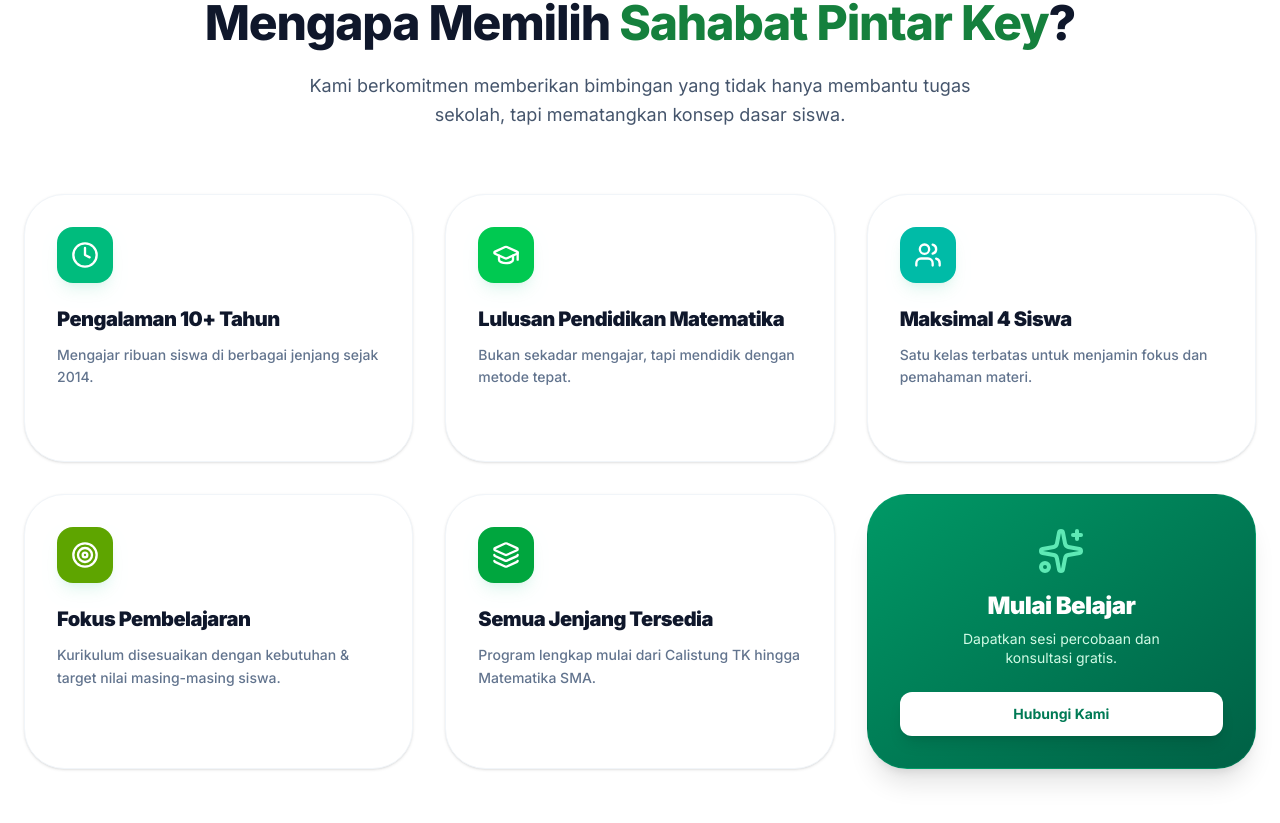
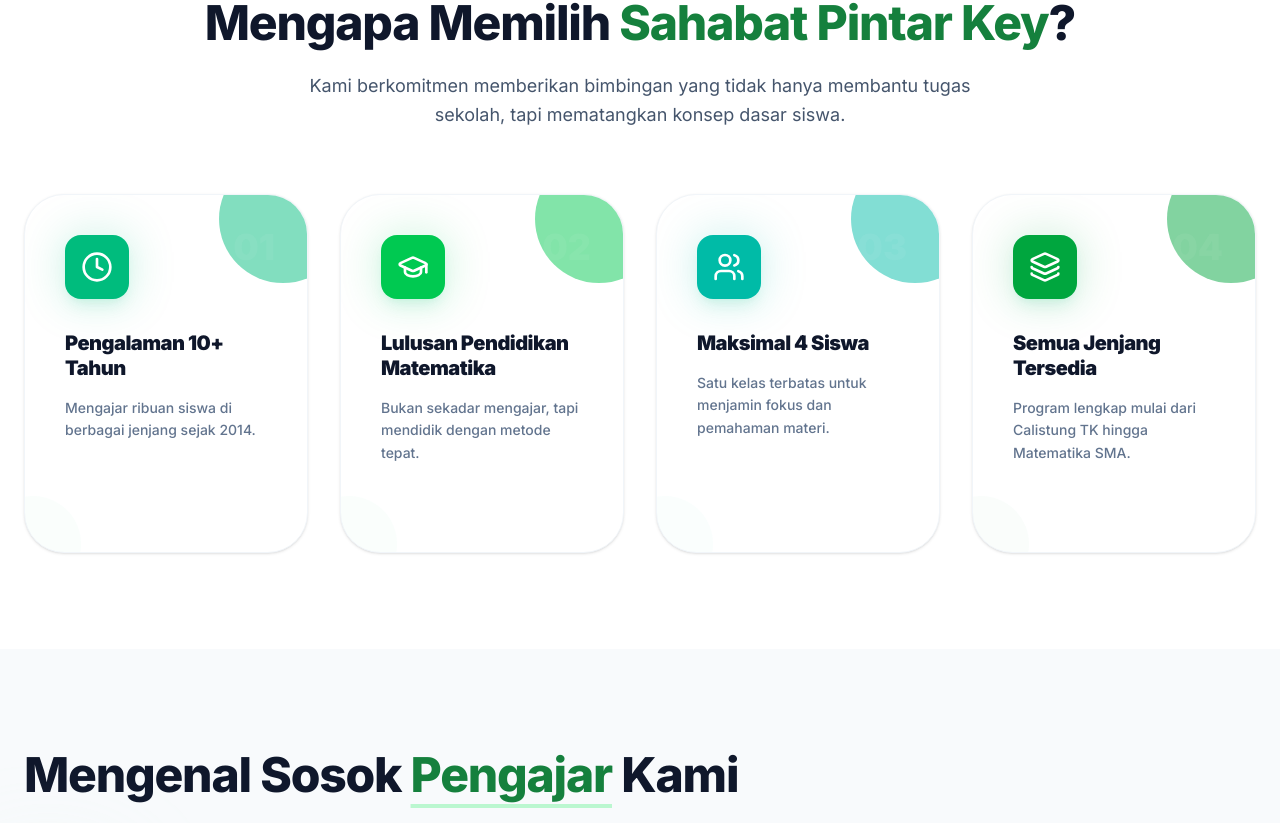
Before and after one commit to wahyualfrq/lesPrivatKey-Web, a Next.js app: page / in a window 1280 px wide. Shown: the part 857-1680 px from the top of the page. Built offline with nearby package versions, Linux system fonts and the light colour scheme.

Commit message:
Update Location coordinates and Refine Programs typography hierarchy

```diff
--- a/sections/Area.js
+++ b/sections/Area.js
@@ -67,7 +67,7 @@
         >
           <div className="relative z-10 aspect-[16/10] sm:aspect-square rounded-3xl bg-slate-200 shadow-2xl overflow-hidden group border-4 border-white group-hover:shadow-[0_40px_100px_-20px_rgba(22,163,74,0.2)] transition-all">
             <iframe
-              src="https://maps.google.com/maps?q=-3.525389,103.780417&t=&z=15&ie=UTF8&iwloc=&output=embed"
+              src="https://maps.google.com/maps?q=-3.525583,103.780502&t=&z=17&ie=UTF8&iwloc=&output=embed"
               width="100%"
               height="100%"
               style={{ border: 0 }}
--- a/sections/Features.js
+++ b/sections/Features.js
@@ -31,12 +31,6 @@
     color: 'bg-teal-500',
   },
   {
-    title: 'Fokus Pembelajaran',
-    desc: 'Kurikulum disesuaikan dengan kebutuhan & target nilai masing-masing siswa.',
-    icon: Target,
-    color: 'bg-lime-600',
-  },
-  {
     title: 'Semua Jenjang Tersedia',
     desc: 'Program lengkap mulai dari Calistung TK hingga Matematika SMA.',
     icon: Layers,
@@ -67,7 +61,7 @@
           </motion.p>
         </div>
 
-        <div className="grid grid-cols-2 md:grid-cols-2 lg:grid-cols-3 gap-3 md:gap-8 relative z-10">
+        <div className="grid grid-cols-2 md:grid-cols-2 lg:grid-cols-4 gap-4 md:gap-8 relative z-10">
           {features.map((f, idx) => (
             <motion.div
               key={idx}
@@ -75,47 +69,41 @@
               whileInView={{ opacity: 1, y: 0 }}
               viewport={{ once: true }}
               transition={{ delay: idx * 0.05 }}
-              className="group p-5 md:p-8 rounded-3xl md:rounded-[2.5rem] bg-white border border-slate-100 shadow-sm hover:shadow-xl hover:shadow-emerald-500/10 transition-all duration-300 transform md:hover:-translate-y-2 flex flex-col items-center md:items-start text-center md:text-left"
+              className="group relative p-5 md:p-10 rounded-[2.5rem] bg-white border border-slate-100 shadow-sm hover:shadow-2xl hover:shadow-emerald-500/10 transition-all duration-500 transform lg:hover:-translate-y-3 flex flex-col items-center lg:items-start text-center lg:text-left overflow-hidden"
             >
-              <div className={`w-10 h-10 md:w-14 md:h-14 ${f.color} rounded-xl md:rounded-2xl flex items-center justify-center text-white mb-4 md:mb-6 group-hover:scale-110 transition-transform shadow-lg shadow-emerald-500/10`}>
-                <f.icon size={20} className="md:w-7 md:h-7" />
+              {/* Decorative Background Accent */}
+              <div className={`absolute -top-10 -right-10 w-32 h-32 ${f.color} opacity-[0.03] rounded-full group-hover:scale-150 transition-transform duration-700 animate-pulse`}></div>
+              <div className={`absolute -bottom-10 -left-10 w-24 h-24 ${f.color} opacity-[0.02] rounded-full group-hover:scale-125 transition-transform duration-700`}></div>
+
+              {/* Number Badge (Desktop Only) */}
+              <div className="hidden lg:block absolute top-8 right-8 text-4xl font-black text-slate-50 opacity-[0.05] group-hover:opacity-10 transition-opacity">
+                0{idx + 1}
               </div>
-              <h3 className="text-sm md:text-xl font-black text-slate-900 mb-2 md:mb-3 leading-tight">{f.title}</h3>
-              <p className="hidden md:block text-slate-500 leading-relaxed text-sm font-medium">{f.desc}</p>
+
+              {/* Icon Container with Translucent Effect */}
+              <div className="relative mb-6 md:mb-8">
+                <div className={`absolute inset-0 ${f.color} blur-xl opacity-20 group-hover:opacity-40 transition-opacity`}></div>
+                <div className={`relative w-12 h-12 md:w-16 md:h-16 ${f.color} rounded-2xl flex items-center justify-center text-white shadow-lg shadow-emerald-500/10 group-hover:rotate-6 transition-transform`}>
+                  <f.icon size={28} className="md:w-8 md:h-8" />
+                </div>
+              </div>
+
+              <h3 className="text-sm md:text-xl font-black text-slate-900 mb-3 md:mb-4 leading-tight group-hover:text-emerald-700 transition-colors">{f.title}</h3>
+              <p className="hidden lg:block text-slate-500 leading-relaxed text-sm font-medium mb-6">{f.desc}</p>
 
               {/* Simplified micro-feature for mobile */}
-              <div className="flex md:hidden items-center gap-1 mt-auto pt-2">
+              <div className="flex md:hidden lg:hidden items-center gap-1 mt-auto pt-2">
                 <CheckCircle2 size={10} className="text-emerald-500" />
                 <span className="text-[8px] font-black uppercase tracking-widest text-emerald-600/60">Terpercaya</span>
               </div>
 
-              {/* Desktop only hover detail */}
-              <div className="hidden md:flex mt-6 items-center gap-2 text-primary-600 opacity-0 group-hover:opacity-100 transition-opacity">
-                <CheckCircle2 size={16} />
-                <span className="text-xs font-bold uppercase tracking-wider">Layanan Terjamin</span>
+              {/* Desktop Details */}
+              <div className="hidden lg:flex mt-auto items-center gap-2 py-1 px-3 bg-emerald-50 rounded-full text-emerald-600 opacity-0 group-hover:opacity-100 transition-all transform translate-y-2 group-hover:translate-y-0">
+                <CheckCircle2 size={14} />
+                <span className="text-[10px] font-black uppercase tracking-widest">Keunggulan Inti</span>
               </div>
             </motion.div>
           ))}
-
-          <motion.div
-            initial={{ opacity: 0, scale: 0.95 }}
-            whileInView={{ opacity: 1, scale: 1 }}
-            viewport={{ once: true }}
-            className="p-5 md:p-8 rounded-3xl md:rounded-[2.5rem] bg-gradient-to-br from-emerald-600 to-emerald-800 text-white flex flex-col justify-center items-center text-center shadow-xl md:col-span-1 lg:col-span-1 border border-emerald-500/20"
-          >
-              <Sparkles size={32} className="md:w-12 md:h-12 mb-3 md:mb-4 text-emerald-300" />
-              <h3 className="text-sm md:text-2xl font-black mb-1 md:mb-2 leading-tight text-white">Mulai Belajar</h3>
-              <p className="hidden md:block text-emerald-100 text-sm mb-6 max-w-[200px] leading-snug">Dapatkan sesi percobaan dan konsultasi gratis.</p>
-              <p className="md:hidden text-emerald-100 text-[9px] mb-3 leading-tight">Sesi percobaan gratis.</p>
-              <a
-                href="https://wa.me/6285267703438"
-                target="_blank"
-                rel="noopener noreferrer"
-                className="w-full bg-white text-emerald-700 py-2.5 md:py-3 rounded-xl font-bold hover:bg-emerald-50 transition-colors shadow-lg active:scale-95 text-[10px] md:text-sm"
-              >
-                Hubungi Kami
-              </a>
-          </motion.div>
         </div>
       </div>
     </section>
--- a/sections/Programs.js
+++ b/sections/Programs.js
@@ -88,9 +88,9 @@
                 <p.icon size={20} className="md:w-7 md:h-7" />
               </div>
 
-              <div className="mb-3 md:mb-5">
-                <span className="text-[10px] md:text-xs font-black uppercase tracking-[0.15em] text-slate-900 block mb-2">{p.level}</span>
-                <h3 className="text-sm md:text-xl font-extrabold text-slate-800 leading-tight h-auto md:h-[3rem] line-clamp-2">{p.title}</h3>
+              <div className="mb-4 md:mb-6">
+                <span className="text-[11px] md:text-sm font-black uppercase tracking-[0.2em] text-slate-950 block mb-2">{p.level}</span>
+                <h3 className="text-sm md:text-lg font-bold text-slate-700 leading-tight h-auto md:h-[3rem] line-clamp-2">{p.title}</h3>
               </div>
 
               {/* List Items - Hidden on Mobile to save space */}
```
